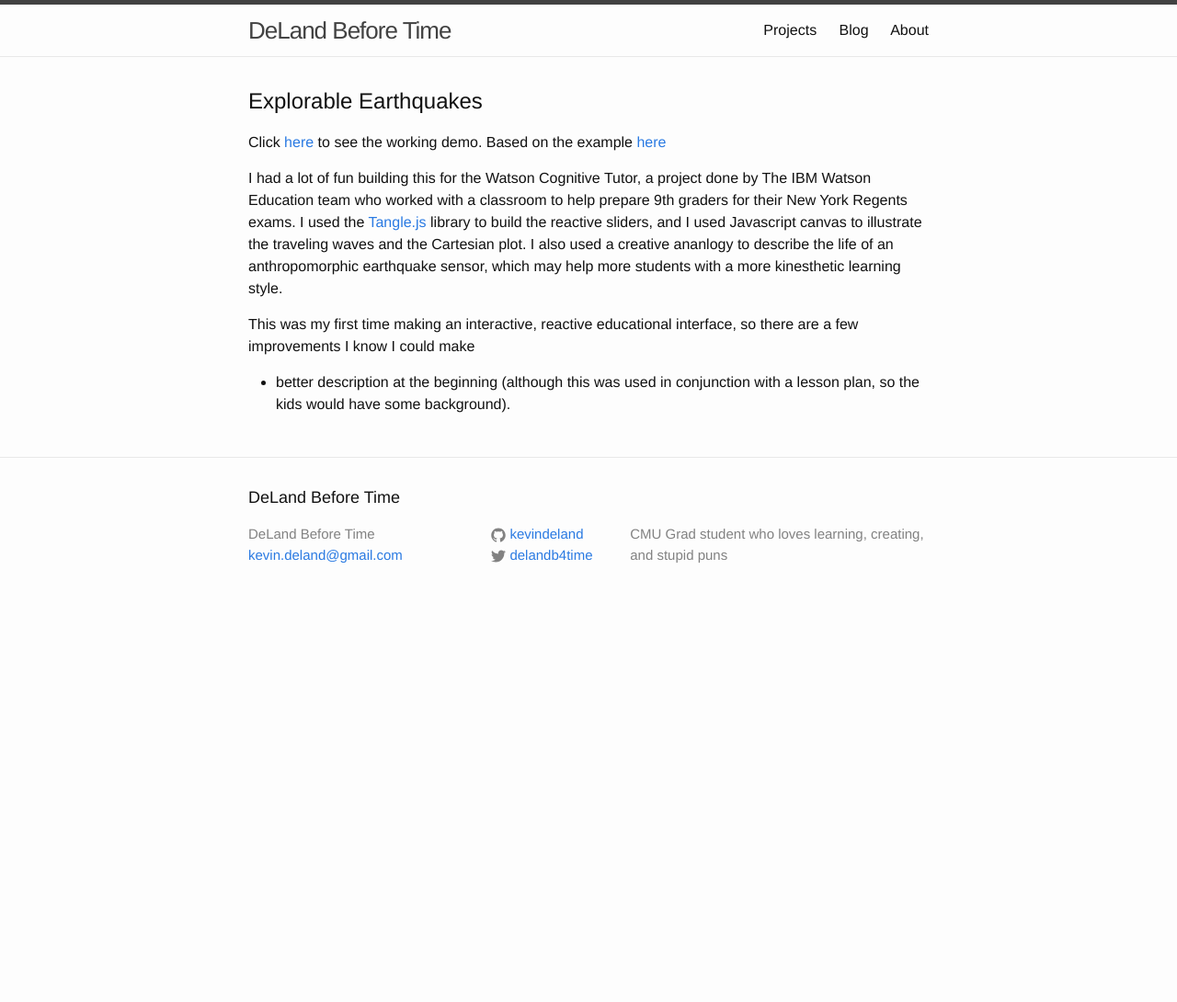
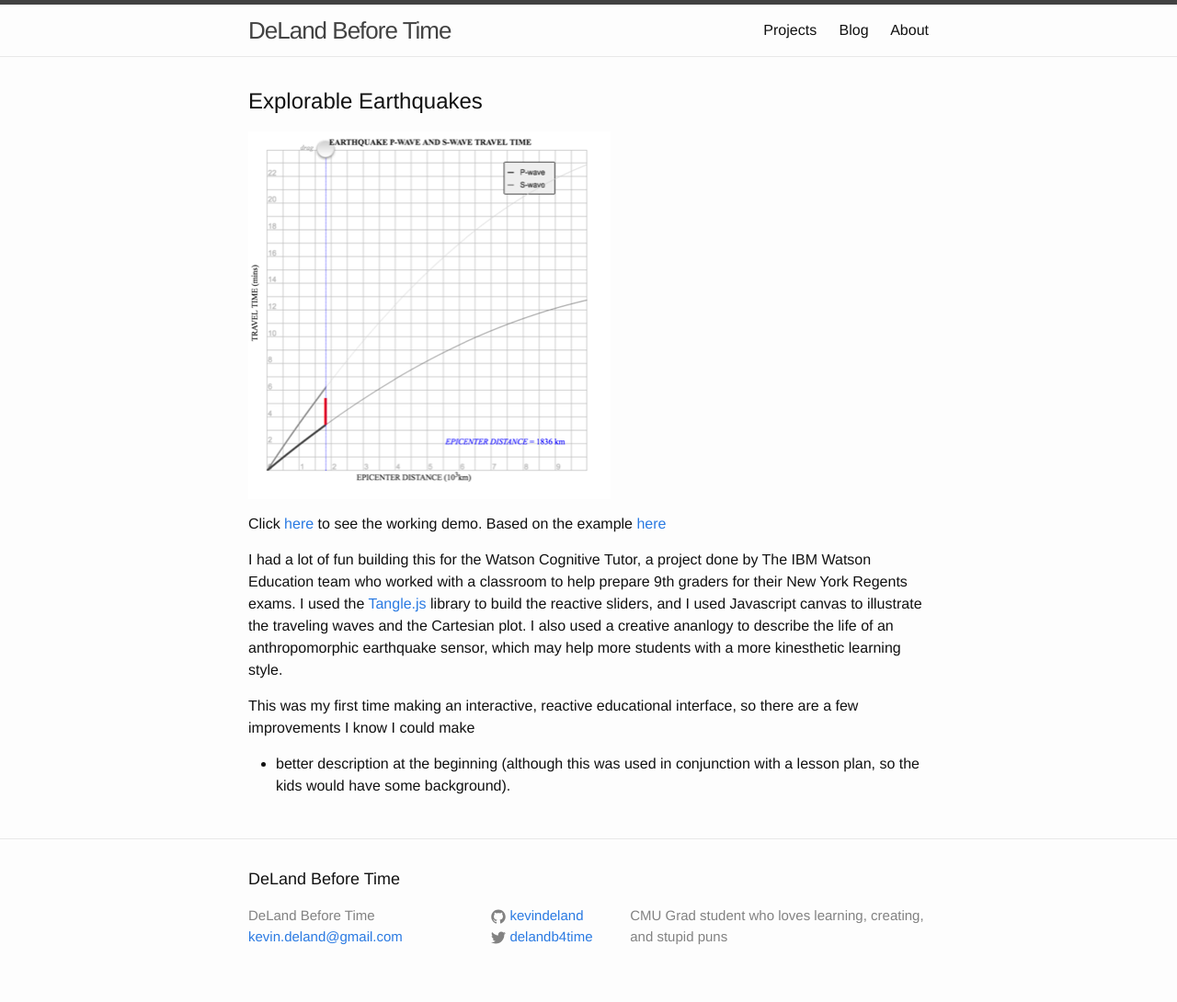
Before and after one commit to kevindeland/kevindeland.github.io, a Jekyll site: the page built from _projects/2016-08-23-explorable-earthquakes.md, in a window 1280 px wide. Shown: the whole page at 92% size. Built offline with Jekyll 4.4.1, drawn with Linux system fonts in a browser that asks for light colours; before the commit the page ends 900 px from its top, so only the background shows below that.

Commit message:
added image

```diff
--- a/_projects/2016-08-23-explorable-earthquakes.md
+++ b/_projects/2016-08-23-explorable-earthquakes.md
@@ -4,6 +4,8 @@ title: "Explorable Earthquakes"
 date: 2015-12-10 12:00:00 -0400
 categories: tangle education analogy earth-science
 ---
+
+![]({{ site.baseurl }}/assets/earthquake_plot.png)
 
 Click [here]({{ site.baseurl }}/ExplorableEarthquakes ) to see the working demo.
 Based on the example [here](http://worrydream.com/ExplorableExplanations)
```
Also changed, not shown: assets/earthquake_plot.png (added).
